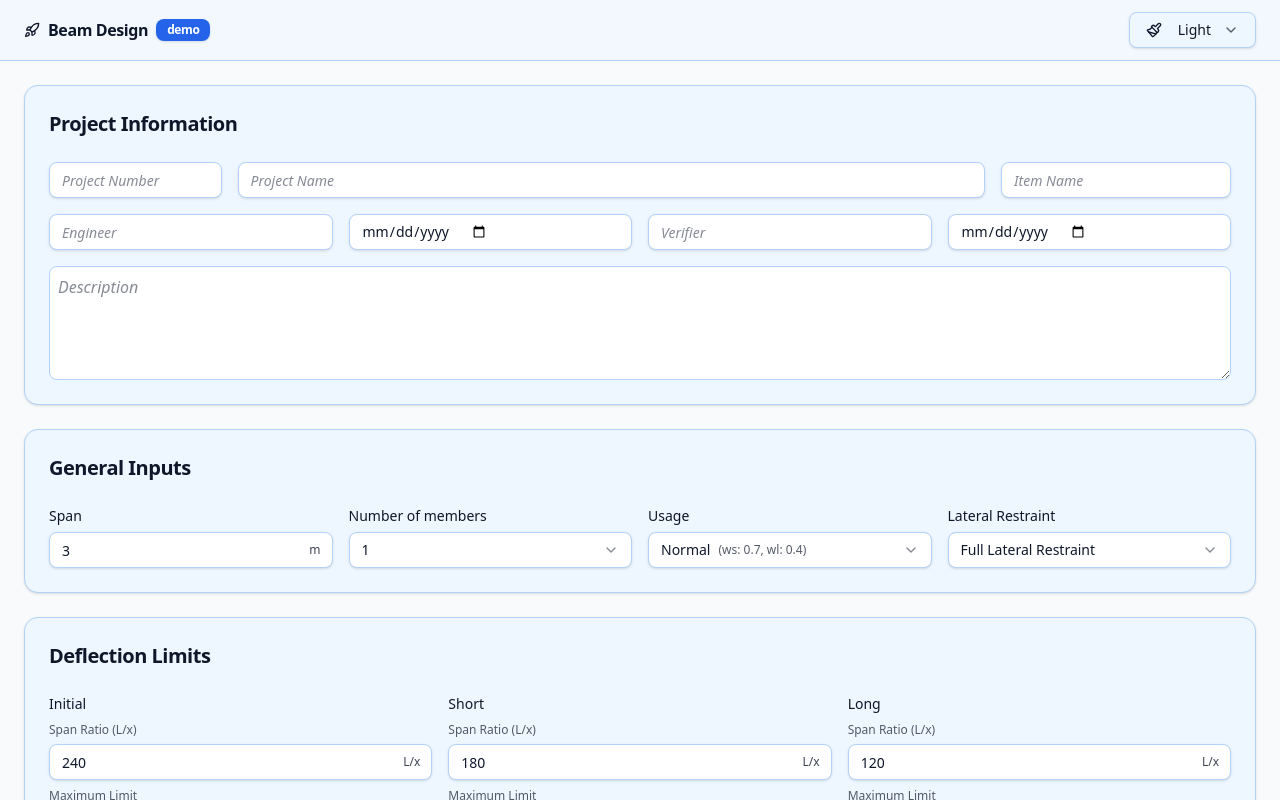
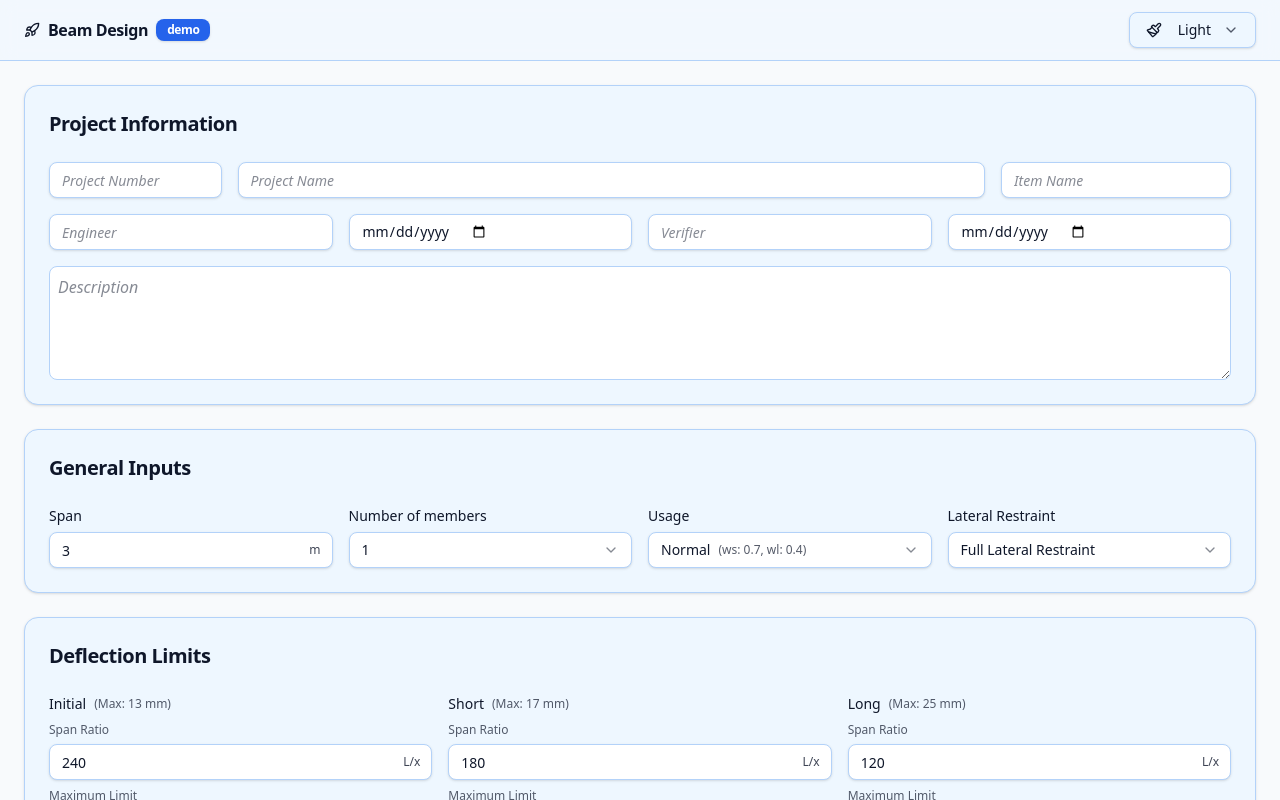
Before and after one commit to dhadley70/BeamDesignTS, a React (Vite) app: page / in a window 1280 px wide. Shown: the top 800 px of the page. Built offline with nearby package versions, Linux system fonts and the light colour scheme.

Commit message:
Update: Convert maxDeflection to integer with rounding

```diff
--- a/src/App.tsx
+++ b/src/App.tsx
@@ -179,6 +179,17 @@ export default function App() {
   }, [generalInputs])
 
   // Load deflection limits from local storage
+  const calculateMaxDeflection = (span: number, spanRatio: number, maxLimit: number) => {
+    // Convert span to mm
+    const spanMm = span * 1000
+
+    // Calculate deflection by span ratio
+    const ratioDeflection = spanMm / spanRatio
+
+    // Return the lesser of ratio-based deflection or max limit
+    return Math.min(ratioDeflection, maxLimit)
+  }
+
   const loadDeflectionLimits = (): DeflectionLimits => {
     try {
       const raw = localStorage.getItem(DEFLECTION_LIMITS_KEY)
@@ -198,15 +209,30 @@ export default function App() {
         return {
           initial: {
             spanRatio: Number.isInteger(initialData.spanRatio) ? initialData.spanRatio : 240,
-            maxLimit: Number.isFinite(initialData.maxLimit) ? initialData.maxLimit : (generalInputs.span * 1000 / 240) / 1000
+            maxLimit: Number.isFinite(initialData.maxLimit) ? initialData.maxLimit : (generalInputs.span * 1000 / 240) / 1000,
+            maxDeflection: calculateMaxDeflection(
+              generalInputs.span,
+              Number.isInteger(initialData.spanRatio) ? initialData.spanRatio : 240,
+              Number.isFinite(initialData.maxLimit) ? initialData.maxLimit : (generalInputs.span * 1000 / 240) / 1000
+            )
           },
           short: {
             spanRatio: Number.isInteger(shortData.spanRatio) ? shortData.spanRatio : 180,
-            maxLimit: Number.isFinite(shortData.maxLimit) ? shortData.maxLimit : (generalInputs.span * 1000 / 180) / 1000
+            maxLimit: Number.isFinite(shortData.maxLimit) ? shortData.maxLimit : (generalInputs.span * 1000 / 180) / 1000,
+            maxDeflection: calculateMaxDeflection(
+              generalInputs.span,
+              Number.isInteger(shortData.spanRatio) ? shortData.spanRatio : 180,
+              Number.isFinite(shortData.maxLimit) ? shortData.maxLimit : (generalInputs.span * 1000 / 180) / 1000
+            )
           },
           long: {
             spanRatio: Number.isInteger(longData.spanRatio) ? longData.spanRatio : 120,
-            maxLimit: Number.isFinite(longData.maxLimit) ? longData.maxLimit : (generalInputs.span * 1000 / 120) / 1000
+            maxLimit: Number.isFinite(longData.maxLimit) ? longData.maxLimit : (generalInputs.span * 1000 / 120) / 1000,
+            maxDeflection: calculateMaxDeflection(
+              generalInputs.span,
+              Number.isInteger(longData.spanRatio) ? longData.spanRatio : 120,
+              Number.isFinite(longData.maxLimit) ? longData.maxLimit : (generalInputs.span * 1000 / 120) / 1000
+            )
           }
         }
       }
@@ -218,15 +244,18 @@ export default function App() {
     return {
       initial: {
         spanRatio: 240,  // Span/240
-        maxLimit: (generalInputs.span * 1000 / 240) / 1000
+        maxLimit: (generalInputs.span * 1000 / 240) / 1000,
+        maxDeflection: calculateMaxDeflection(generalInputs.span, 240, (generalInputs.span * 1000 / 240) / 1000)
       },
       short: {
         spanRatio: 180,  // Span/180
-        maxLimit: (generalInputs.span * 1000 / 180) / 1000
+        maxLimit: (generalInputs.span * 1000 / 180) / 1000,
+        maxDeflection: calculateMaxDeflection(generalInputs.span, 180, (generalInputs.span * 1000 / 180) / 1000)
       },
       long: {
         spanRatio: 120,  // Span/120
-        maxLimit: (generalInputs.span * 1000 / 120) / 1000
+        maxLimit: (generalInputs.span * 1000 / 120) / 1000,
+        maxDeflection: calculateMaxDeflection(generalInputs.span, 120, (generalInputs.span * 1000 / 120) / 1000)
       }
     }
   }
--- a/src/components/deflectionLimits.tsx
+++ b/src/components/deflectionLimits.tsx
@@ -7,14 +7,17 @@ export interface DeflectionLimits {
   initial: {
     spanRatio: number  // Integer representing span division (e.g., 240 means span/240)
     maxLimit: number
+    maxDeflection?: number  // Calculated maximum deflection in mm as an integer
   }
   short: {
     spanRatio: number  // Integer representing span division (e.g., 180 means span/180)
     maxLimit: number
+    maxDeflection?: number  // Calculated maximum deflection in mm as an integer
   }
   long: {
     spanRatio: number  // Integer representing span division (e.g., 120 means span/120)
     maxLimit: number
+    maxDeflection?: number  // Calculated maximum deflection in mm as an integer
   }
 }
 
@@ -29,13 +32,43 @@ export const DeflectionLimitsCard: React.FC<{
     field: 'spanRatio' | 'maxLimit',
     value: number
   ) => {
-    setDeflectionLimits(prev => ({
-      ...prev,
-      [type]: {
+    setDeflectionLimits(prev => {
+      // Determine the new values
+      const newValues = {
         ...prev[type],
         [field]: value
       }
-    }))
+
+      // Recalculate max deflection with updated values
+      const maxDeflection = calculateMaxDeflection(
+        span,
+        newValues.spanRatio || prev[type].spanRatio,
+        newValues.maxLimit || prev[type].maxLimit
+      )
+
+      return {
+        ...prev,
+        [type]: {
+          ...newValues,
+          maxDeflection
+        }
+      }
+    })
+  }
+
+  // Calculate maximum deflection based on span and limits
+  const calculateMaxDeflection = (beamSpan: number, spanRatio: number, maxLimit: number) => {
+    // Convert span to mm
+    const spanMm = beamSpan * 1000
+
+    // Calculate deflection by span ratio
+    const ratioDeflection = spanMm / spanRatio
+
+    // Convert maxLimit to mm if it's in meters
+    const maxLimitMm = maxLimit < 1 ? maxLimit * 1000 : maxLimit
+
+    // Return the lesser of ratio-based deflection or max limit as an integer
+    return Math.round(Math.min(ratioDeflection, maxLimitMm))
   }
 
   // Calculate default span ratios if not set
@@ -56,15 +89,20 @@ export const DeflectionLimitsCard: React.FC<{
         <div className="grid grid-cols-3 gap-4">
           {/* Initial Deflection */}
           <div className="space-y-2">
-            <h3 className="text-sm font-medium text-[var(--text)]">Initial</h3>
+            <h3 className="text-sm font-medium text-[var(--text)] flex items-center gap-2">
+              Initial
+              <span className="block text-xs font-medium text-[var(--text)] opacity-70">
+                (Max: {calculateMaxDeflection(span, deflectionLimits.initial.spanRatio, deflectionLimits.initial.maxLimit)} mm)
+              </span>
+            </h3>
             <div className="space-y-1.5">
-              <label className="block text-xs font-medium text-[var(--text)] opacity-70">Span Ratio (L/x)</label>
+              <label className="block text-xs font-medium text-[var(--text)] opacity-70">Span Ratio</label>
               <InputWithUnit
                 id="initialSpanRatio"
                 unit="L/x"
                 type="number"
                 inputMode="decimal"
-                step={0.1}
+                step={10}
                 placeholder="Initial Span Ratio"
                 value={(deflectionLimits.initial.spanRatio || getDefaultSpanRatio('initial')).toString()}
                 onChange={(e: React.ChangeEvent<HTMLInputElement>) => {
@@ -97,15 +135,20 @@ export const DeflectionLimitsCard: React.FC<{
 
           {/* Short-Term Deflection */}
           <div className="space-y-2">
-            <h3 className="text-sm font-medium text-[var(--text)]">Short</h3>
+            <h3 className="text-sm font-medium text-[var(--text)] flex items-center gap-2">
+              Short
+              <span className="block text-xs font-medium text-[var(--text)] opacity-70">
+                (Max: {calculateMaxDeflection(span, deflectionLimits.short.spanRatio, deflectionLimits.short.maxLimit)} mm)
+              </span>
+            </h3>
             <div className="space-y-1.5">
-              <label className="block text-xs font-medium text-[var(--text)] opacity-70">Span Ratio (L/x)</label>
+              <label className="block text-xs font-medium text-[var(--text)] opacity-70">Span Ratio</label>
               <InputWithUnit
                 id="shortSpanRatio"
                 unit="L/x"
                 type="number"
                 inputMode="decimal"
-                step={0.1}
+                step={10}
                 placeholder="Short Span Ratio"
                 value={(deflectionLimits.short.spanRatio || getDefaultSpanRatio('short')).toString()}
                 onChange={(e: React.ChangeEvent<HTMLInputElement>) => {
@@ -138,15 +181,20 @@ export const DeflectionLimitsCard: React.FC<{
 
           {/* Long-Term Deflection */}
           <div className="space-y-2">
-            <h3 className="text-sm font-medium text-[var(--text)]">Long</h3>
+            <h3 className="text-sm font-medium text-[var(--text)] flex items-center gap-2">
+              Long
+              <span className="block text-xs font-medium text-[var(--text)] opacity-70">
+                (Max: {calculateMaxDeflection(span, deflectionLimits.long.spanRatio, deflectionLimits.long.maxLimit)} mm)
+              </span>
+            </h3>
             <div className="space-y-1.5">
-              <label className="block text-xs font-medium text-[var(--text)] opacity-70">Span Ratio (L/x)</label>
+              <label className="block text-xs font-medium text-[var(--text)] opacity-70">Span Ratio</label>
               <InputWithUnit
                 id="longSpanRatio"
                 unit="L/x"
                 type="number"
                 inputMode="decimal"
-                step={0.1}
+                step={10}
                 placeholder="Long Span Ratio"
                 value={(deflectionLimits.long.spanRatio || getDefaultSpanRatio('long')).toString()}
                 onChange={(e: React.ChangeEvent<HTMLInputElement>) => {
```
